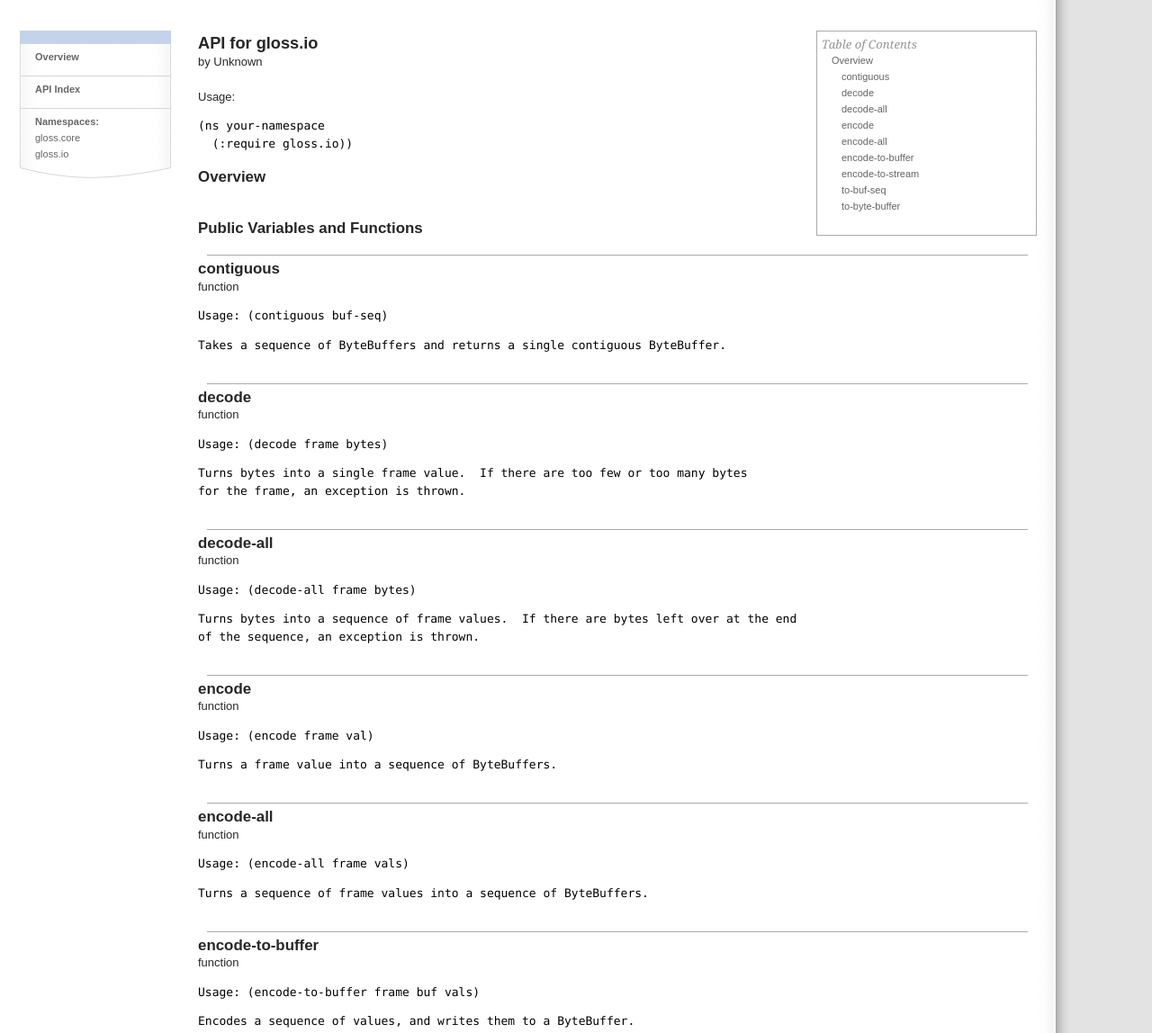
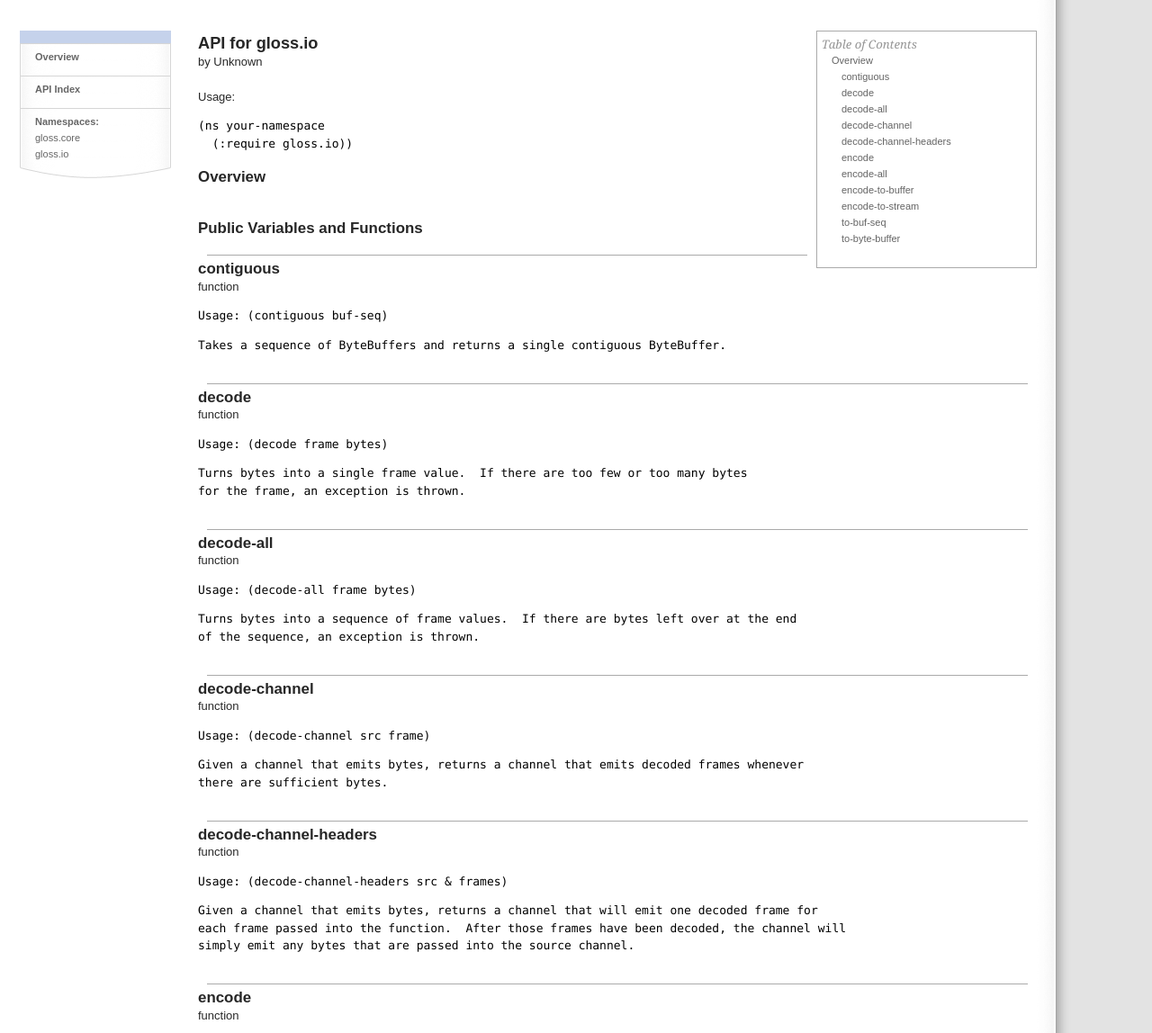
Before and after one commit to clj-commons/gloss, a plain HTML site: page gloss.io-api.html in a window 1280 px wide. Shown: the part 80-1228 px from the top of the page at 90% size. Drawn offline with Linux system fonts and the light colour scheme; a script that the page names is missing.

Commit message:
update documentation

```diff
--- a/gloss.io-api.html
+++ b/gloss.io-api.html
@@ -54,6 +54,10 @@ namespace.
     </div><div style="margin-left: 1em;" class="toc-entry">
       <a href="#gloss.io/decode-all">decode-all</a>
     </div><div style="margin-left: 1em;" class="toc-entry">
+      <a href="#gloss.io/decode-channel">decode-channel</a>
+    </div><div style="margin-left: 1em;" class="toc-entry">
+      <a href="#gloss.io/decode-channel-headers">decode-channel-headers</a>
+    </div><div style="margin-left: 1em;" class="toc-entry">
       <a href="#gloss.io/encode">encode</a>
     </div><div style="margin-left: 1em;" class="toc-entry">
       <a href="#gloss.io/encode-all">encode-all</a>
@@ -109,6 +113,27 @@ for the frame, an exception is thrown.</pre>
 </pre>
   <pre id="var-docstr">Turns bytes into a sequence of frame values.  If there are bytes left over at the end
 of the sequence, an exception is thrown.</pre>
+
+</div><div id="var-entry">
+  <br />
+  <hr />
+  <h2 id="gloss.io/decode-channel">decode-channel</h2>
+  <span id="var-type">function</span><br />
+  <pre id="var-usage">Usage: (decode-channel src frame)
+</pre>
+  <pre id="var-docstr">Given a channel that emits bytes, returns a channel that emits decoded frames whenever
+there are sufficient bytes.</pre>
+
+</div><div id="var-entry">
+  <br />
+  <hr />
+  <h2 id="gloss.io/decode-channel-headers">decode-channel-headers</h2>
+  <span id="var-type">function</span><br />
+  <pre id="var-usage">Usage: (decode-channel-headers src &amp; frames)
+</pre>
+  <pre id="var-docstr">Given a channel that emits bytes, returns a channel that will emit one decoded frame for
+each frame passed into the function.  After those frames have been decoded, the channel will
+simply emit any bytes that are passed into the source channel.</pre>
 
 </div><div id="var-entry">
   <br />
```
Also changed, not shown: api-index.html (+2 -0 lines), index.html (+1 -1 lines).
